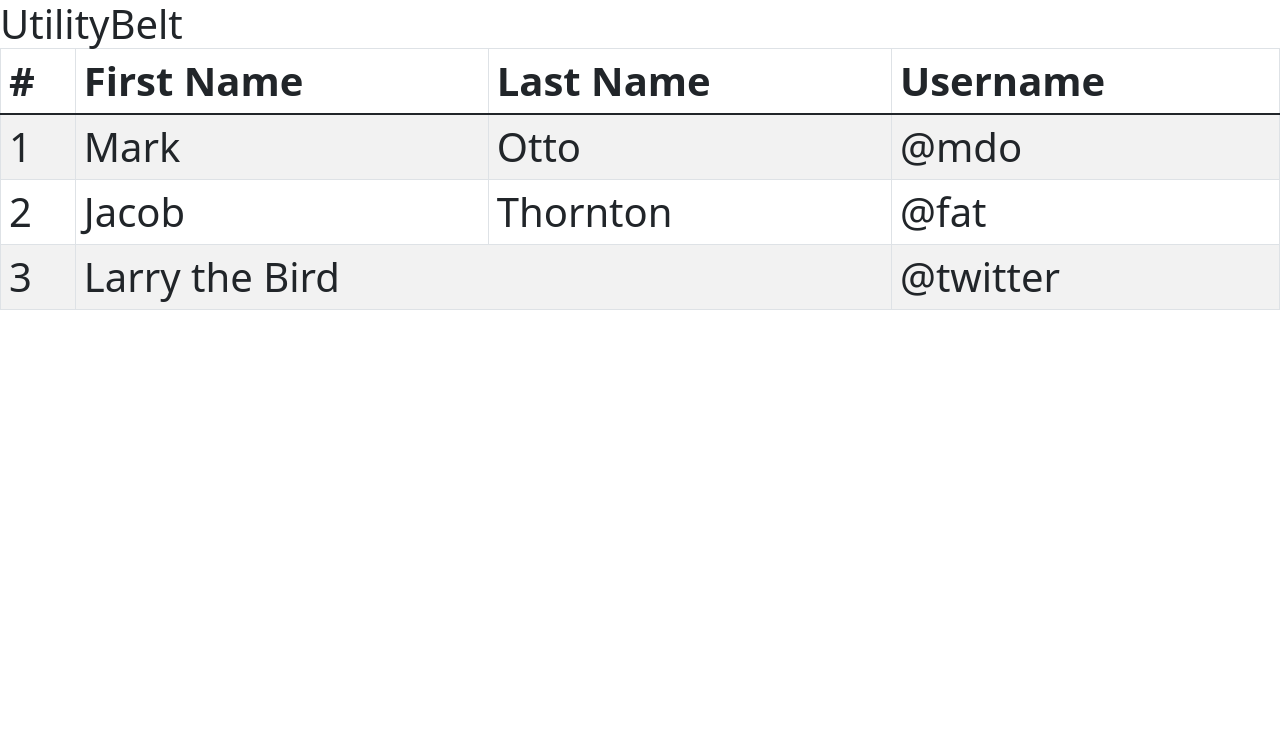
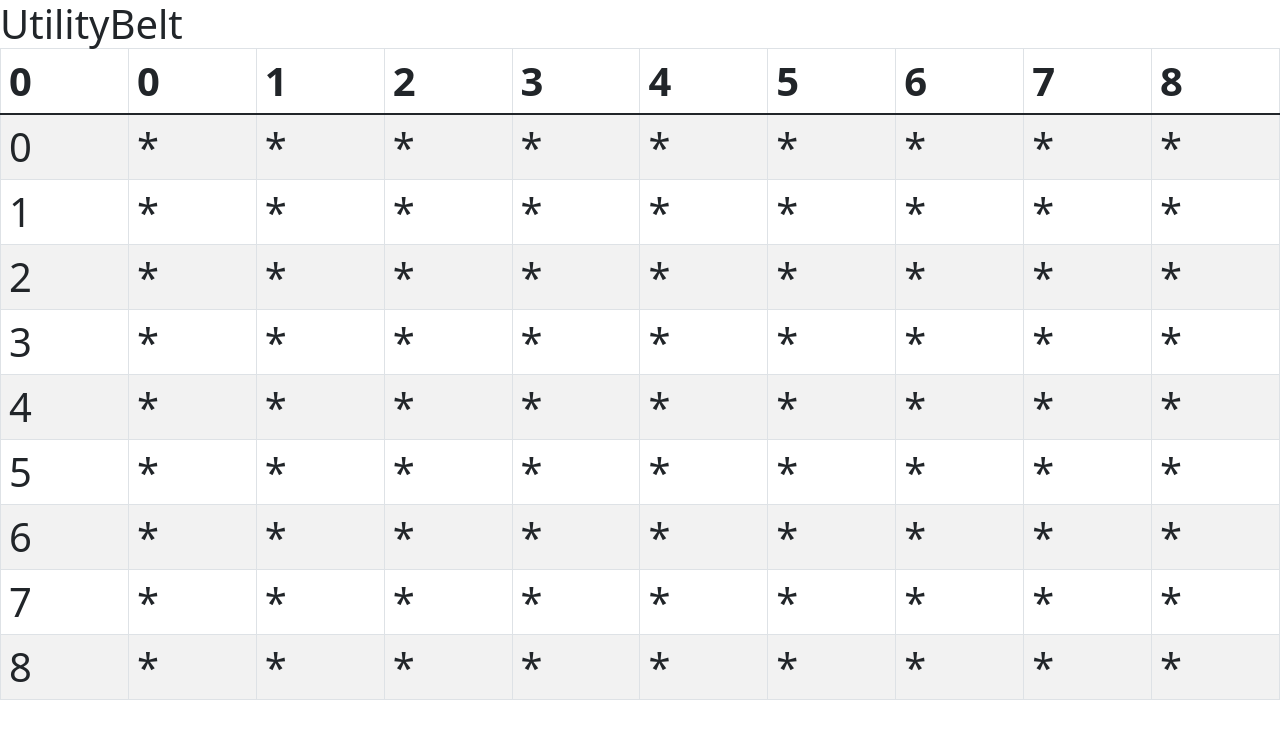
Before and after one commit to k4-100/calc, a React (Create React App) app: page / in a window 1280 px wide. Shown: the top 738 px of the page. Built offline with nearby package versions, Linux system fonts and the light colour scheme.

Commit message:
created barebone of table generation

```diff
--- a/src/components/CustomTable/index.tsx
+++ b/src/components/CustomTable/index.tsx
@@ -6,35 +6,33 @@ import { Table } from 'react-bootstrap'
  */
 const CustomTable: React.FC = () =>{
 
+    const table: Array<Array<String> > = Array(9).fill( Array(9).fill('*') )
     return(
         <div className="Table">
           <Table striped bordered hover>
             <thead>
               <tr>
-                <th>#</th>
-                <th>First Name</th>
-                <th>Last Name</th>
-                <th>Username</th>
+              <th>0</th>
+              {
+                table.map( (_,i) => <th key={i}>{i}</th> )
+              }
               </tr>
             </thead>
             <tbody>
-              <tr>
-                <td>1</td>
-                <td>Mark</td>
-                <td>Otto</td>
-                <td>@mdo</td>
-              </tr>
-              <tr>
-                <td>2</td>
-                <td>Jacob</td>
-                <td>Thornton</td>
-                <td>@fat</td>
-              </tr>
-              <tr>
-                <td>3</td>
-                <td colSpan={2}>Larry the Bird</td>
-                <td>@twitter</td>
-              </tr>
+            {
+              table.map(
+                (_,x) => <tr key={x}>
+                  <td>{x}</td>
+                  {
+                    table[x].map(
+                      (data,y) => <td key={y}>
+                        {data}
+                      </td>
+                    )
+                  }
+                </tr>
+              )
+            }
             </tbody>
           </Table>
         </div>
```
